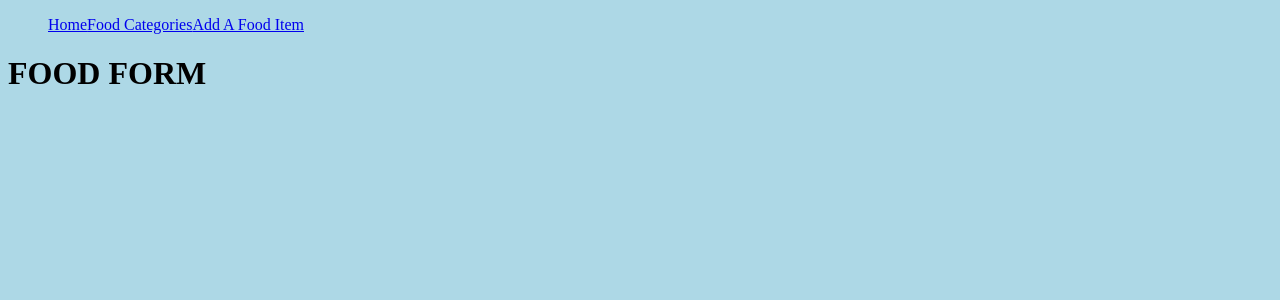
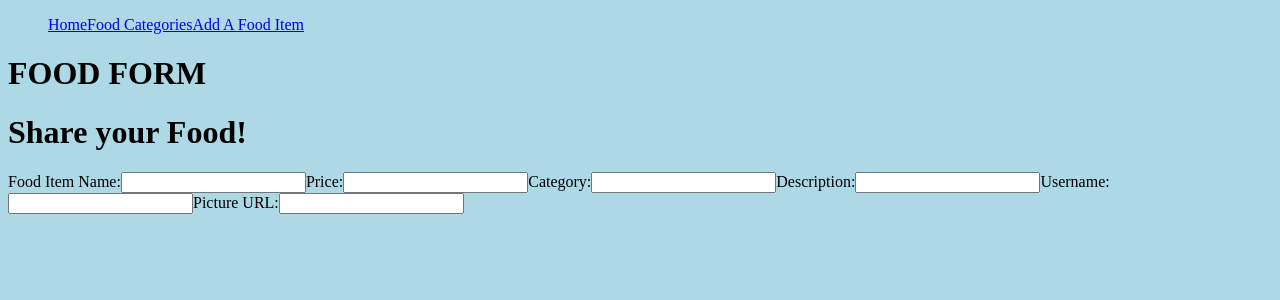
Before and after one commit to melissavaiden/phase-3-project, a React (Create React App) app: page /foodform in a window 1280 px wide. Shown: the top 300 px of the page. Built offline with nearby package versions, Linux system fonts and the light colour scheme; no server answers.

Commit message:
Created form for new food items

```diff
--- a/src/components/FoodForm.js
+++ b/src/components/FoodForm.js
@@ -1,10 +1,47 @@
-import React from 'react';
+import React, {useState} from 'react';
 
 function FoodForm() {
+    const [newFoodItem, setNewFoodItem] = useState({
+        id:"",
+        name:"",
+        price:"",
+        category:"",
+        description:"",
+        username:"",
+        pictureUrl:""
+    })
 
     return (
         <div>
             <h1>FOOD FORM</h1>
+            <form>
+                <h1>Share your Food!</h1>
+                <label className='selection'>
+                    Food Item Name:
+                    <input type='string'></input>
+                </label>
+                <label className='selection'>
+                    Price:
+                    <input type='number'></input>
+                </label>
+                <label className='selection'>
+                    Category:
+                    <input type='string'></input>
+                </label>
+                <label className='selection'>
+                    Description:
+                    <input type='string'></input>
+                </label>
+                <label className='selection'>
+                    Username:
+                    <input type='string'></input>
+                </label>
+                <label className='selection'>
+                    Picture URL:
+                    <input type='string'></input>
+                </label>
+            </form>
+
         </div>
     )
 }
```
